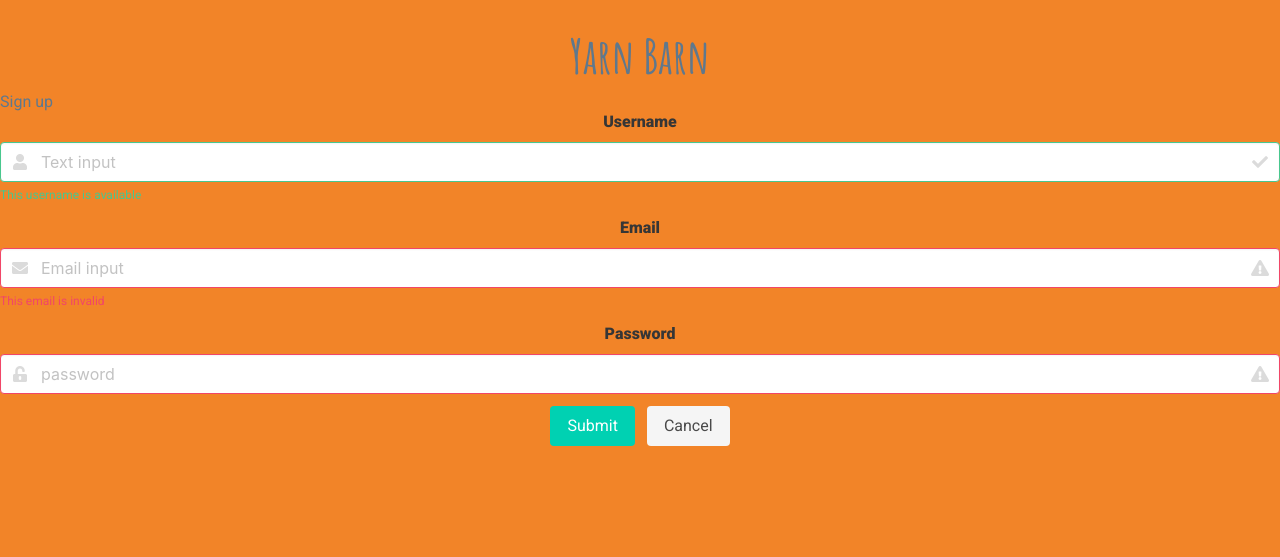
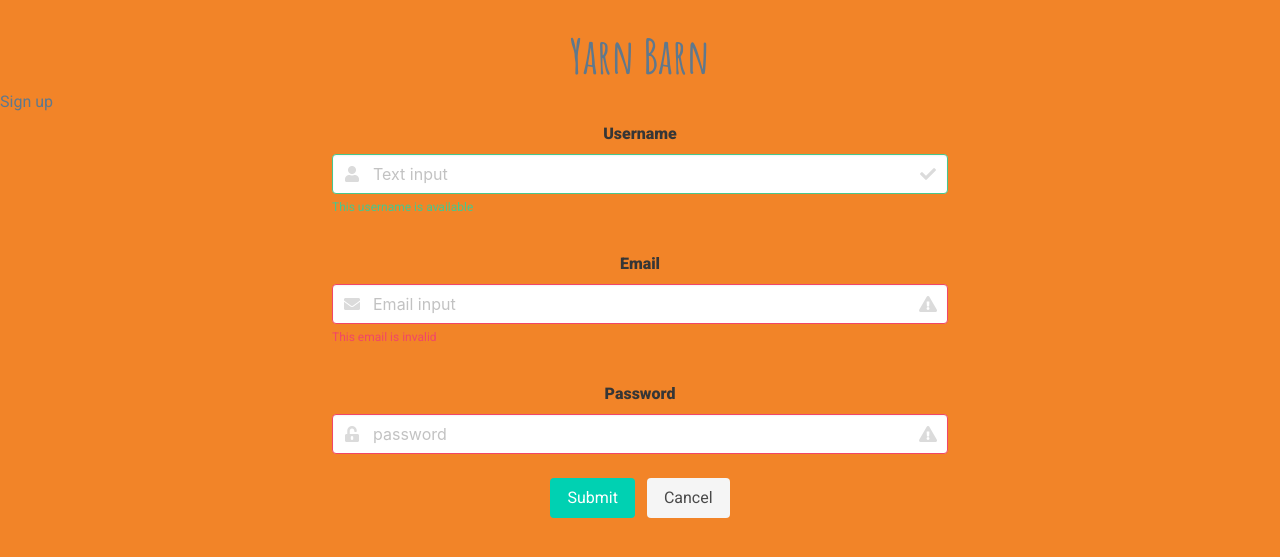
Before and after one commit to Code-Institute-Submissions/Spannakin-yarn-barn, a Flask app: page /register in a window 1280 px wide. Shown: the part 58-615 px from the top of the page. Run offline with Flask 2, Linux system fonts and the light colour scheme; some libraries are stand-ins or nearby versions.

Commit message:
ADD Bulma columns added for styling

```diff
--- a/templates/pages/register.html
+++ b/templates/pages/register.html
@@ -6,7 +6,7 @@
 
     <form>
         <!--username field-->
-        <div class="field">
+        <div class="field column is-half is-offset-one-quarter">
             <label class="label">Username</label>
             <div class="control has-icons-left has-icons-right">
               <input class="input is-success" type="text" placeholder="Text input" value="">
@@ -21,7 +21,7 @@
           </div>
         </div>
         <!--email field-->
-        <div class="field">
+        <div class="field column is-half is-offset-one-quarter">
             <label class="label">Email</label>
             <div class="control has-icons-left has-icons-right">
               <input class="input is-danger" type="email" placeholder="Email input" value="">
@@ -37,7 +37,7 @@
         </div>
 
         <!--password field-->
-        <div class="field">
+        <div class="field column is-half is-offset-one-quarter">
             <label class="label"> Password</label>
             <div class="control has-icons-left has-icons-right">
                 <input class="input is-danger" type="password" placeholder="password">
```
